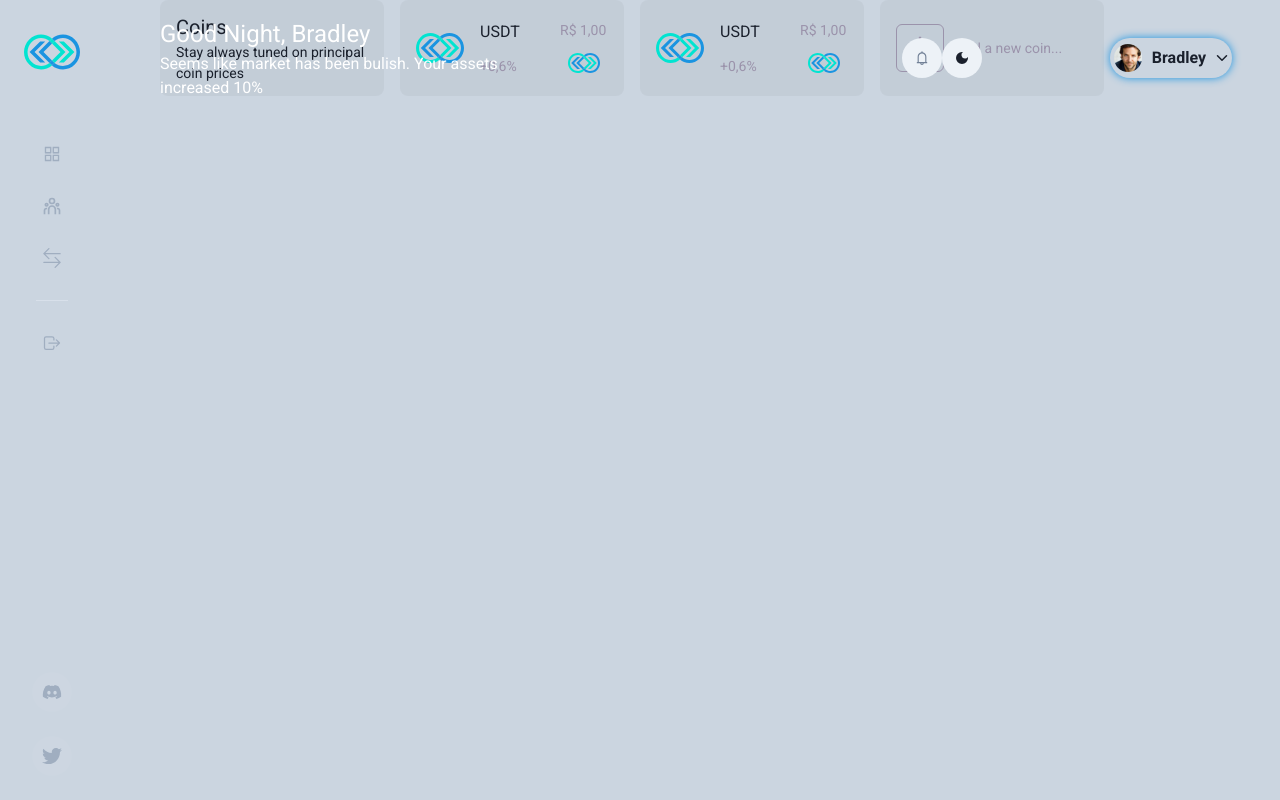
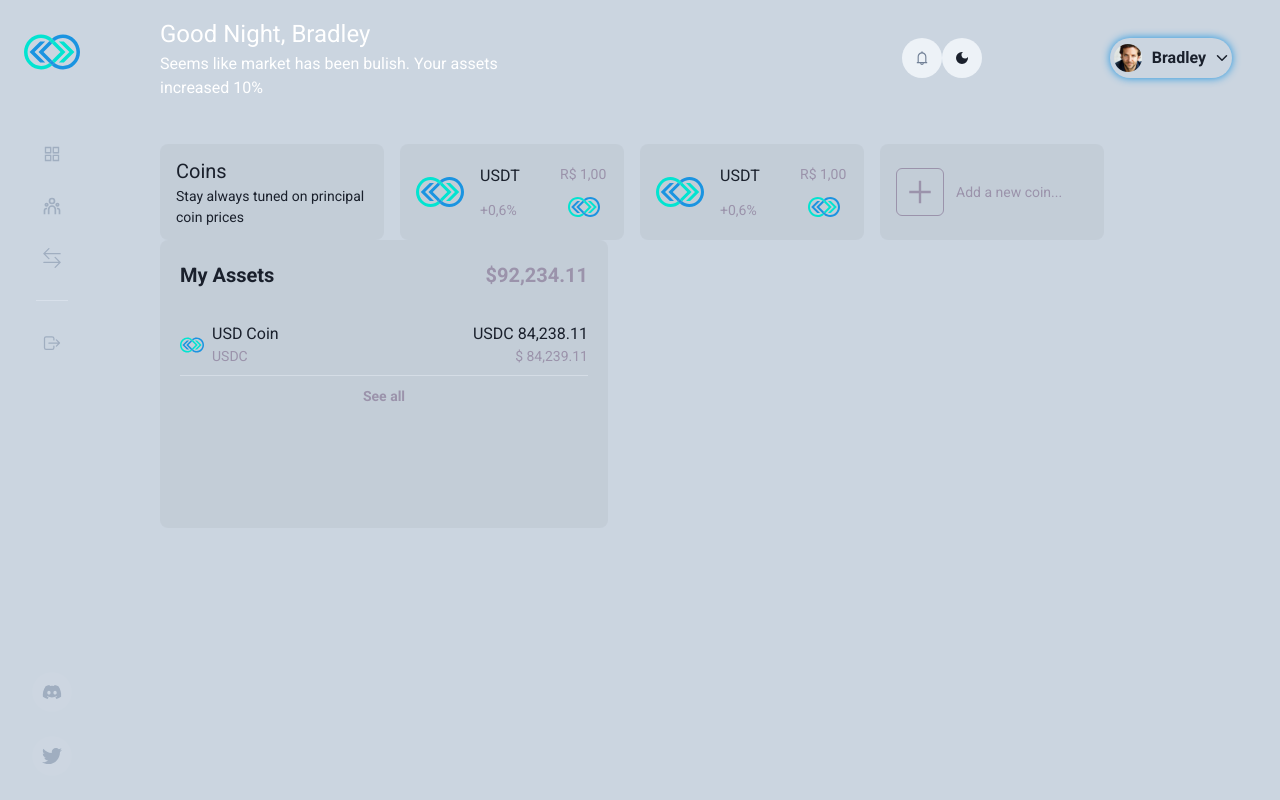
Before and after one commit to Pedrobourguignon/cali-finance, a Next.js app: page /home in a window 1280 px wide. Built offline with nearby package versions, Linux system fonts and the light colour scheme.

Commit message:
feat: create my assets table

```diff
--- a/components/Teams/TeamFinanceOverall.tsx
+++ b/components/Cards/TeamFinanceOverallCard.tsx
@@ -7,7 +7,7 @@ import {
 import { usePicasso } from 'hooks/usePicasso';
 import { BsThreeDotsVertical } from 'react-icons/bs';
 
-export const TeamFinanceOverall = () => {
+export const TeamFinanceOverallCard = () => {
 	const theme = usePicasso();
 	return (
 		<Flex
@@ -45,4 +45,4 @@ export const TeamFinanceOverall = () => {
 	);
 };
 
-export default TeamFinanceOverall;
+export default TeamFinanceOverallCard;
--- a/components/Cards/index.ts
+++ b/components/Cards/index.ts
@@ -3,4 +3,5 @@ export * from './CoinsCardsDinamic';
 export * from './CostPerMonthCard';
 export * from './NewCoinCard';
 export * from './TeamBalanceCard';
+export * from './TeamFinanceOverallCard';
 export * from './TimeLeftCard';
--- a/components/SideBar/Sidebar.tsx
+++ b/components/SideBar/Sidebar.tsx
@@ -5,7 +5,6 @@ import { AiOutlineAppstore } from 'react-icons/ai';
 import { IoLogOutOutline } from 'react-icons/io5';
 import { BsArrowLeftRight } from 'react-icons/bs';
 import { FaDiscord, FaTwitter } from 'react-icons/fa';
-import { MarginTopContainer } from 'containers/MarginTopContainer';
 
 export const Sidebar: React.FC = () => {
 	const menuOptions = [AiOutlineAppstore, RiTeamLine, BsArrowLeftRight];
@@ -25,15 +24,13 @@ export const Sidebar: React.FC = () => {
 					</NextLink>
 				</Flex>
 				<Flex className="menu" flexDirection="column" align="center" ml="6">
-					<MarginTopContainer>
-						<Flex flexDirection="column">
+					<Flex flexDirection="column" mt="36">
 						{menuOptions.map((menuItem, index) => (
 							<Flex mb="8" key={+index}>
 								<Icon as={menuItem} boxSize="5" color="gray.400" />
 							</Flex>
 						))}
 					</Flex>
-					</MarginTopContainer>
 					<Flex>
 						<Divider orientation="horizontal" w="8" bg="gray.400" />
 					</Flex>
--- /dev/null
+++ b/components/Tables/MyAssetsTable.tsx
@@ -0,0 +1,50 @@
+import { Button, Divider, Flex, Img, Link, Text } from '@chakra-ui/react';
+import { usePicasso } from 'hooks';
+
+export const MyAssetsTable = () => {
+	const theme = usePicasso();
+	return (
+		<Flex
+			w="md"
+			h="72"
+			bg={theme.bg.primary}
+			rounded="lg"
+			p="5"
+			direction="column"
+		>
+			<Flex w="full" direction="row" justify="space-between" mb="8">
+				<Text fontWeight="Bold" fontSize="xl">
+					My Assets
+				</Text>
+				<Text fontWeight="Bold" fontSize="xl" color={theme.text.gray}>
+					$92,234.11
+				</Text>
+			</Flex>
+			<Flex justify="space-between">
+				<Flex>
+					<Flex align="center" mr="2">
+						<Img src="/images/cali-logo.svg" boxSize="6" />
+					</Flex>
+					<Flex direction="column">
+						<Text fontSize="md">USD Coin</Text>
+						<Text fontSize="sm" color={theme.text.gray}>
+							USDC
+						</Text>
+					</Flex>
+				</Flex>
+				<Flex direction="column">
+					<Text fontSize="md">USDC 84,238.11</Text>
+					<Text fontSize="sm" color={theme.text.gray} align="end">
+						$ 84,239.11
+					</Text>
+				</Flex>
+			</Flex>
+			<Divider bg={theme.bg.gray} mt="2" />
+			<Button fontSize="sm" color={theme.text.gray} bg="transparent">
+				See all
+			</Button>
+		</Flex>
+	);
+};
+
+export default MyAssetsTable;
--- /dev/null
+++ b/components/Tables/index.ts
@@ -0,0 +1,2 @@
+export * from './MyAssetsTable';
+export * from './TeamTable';
--- a/components/Teams/index.ts
+++ /dev/null
@@ -1,2 +0,0 @@
-export * from './TeamTable';
-export * from './TeamFinanceOverall';
--- a/components/index.ts
+++ b/components/index.ts
@@ -2,4 +2,4 @@ export * from './Buttons';
 export * from './Cards';
 export * from './Header';
 export * from './SideBar';
-export * from './Teams';
+export * from './Tables';
--- a/containers/HomeContainer.tsx
+++ b/containers/HomeContainer.tsx
@@ -1,12 +1,19 @@
 import { Flex } from '@chakra-ui/react';
-import { CoinsCardsDinamic, CoinsCardsStatic, NewCoinCard } from 'components';
+import {
+	CoinsCardsDinamic,
+	CoinsCardsStatic,
+	MyAssetsTable,
+	NewCoinCard,
+} from 'components';
+
 import { AppLayout } from 'layouts';
 import { MarginLeftContainer } from './MarginLeftContainer';
 
 export const HomeContainer: React.FC = () => (
 	<AppLayout>
 		<MarginLeftContainer>
-			<Flex>
+			<Flex direction="column">
+				<Flex mt="36">
 					<Flex>
 						<CoinsCardsStatic />
 					</Flex>
@@ -22,6 +29,10 @@ export const HomeContainer: React.FC = () => (
 						<NewCoinCard />
 					</Flex>
 				</Flex>
+				<Flex>
+					<MyAssetsTable />
+				</Flex>
+			</Flex>
 		</MarginLeftContainer>
 	</AppLayout>
 );
--- a/containers/MarginTopContainer.tsx
+++ /dev/null
@@ -1,8 +0,0 @@
-import { Flex } from '@chakra-ui/react';
-import { IBackground } from 'types';
-
-export const MarginTopContainer: React.FC<IBackground> = ({ children }) => (
-	<Flex mt="36" flexDirection="row">
-		{children}
-	</Flex>
-);
--- a/containers/TeamsContainer.tsx
+++ b/containers/TeamsContainer.tsx
@@ -1,23 +1,21 @@
 import { Flex } from '@chakra-ui/react';
-import { TeamTable, TeamFinanceOverall } from 'components';
-
+import { TeamFinanceOverallCard, TeamTable } from 'components';
 import { AppLayout } from 'layouts';
 import { MarginLeftContainer } from './MarginLeftContainer';
-import { MarginTopContainer } from './MarginTopContainer';
 
 export const TeamsContainer = () => (
 	<Flex>
 		<AppLayout>
-			<MarginTopContainer>
-				<MarginLeftContainer>
+			<MarginLeftContainer>
+				<Flex mt="36">
 					<Flex>
 						<TeamTable />
 					</Flex>
 					<Flex>
-						<TeamFinanceOverall />
+						<TeamFinanceOverallCard />
 					</Flex>
-				</MarginLeftContainer>
-			</MarginTopContainer>
+				</Flex>
+			</MarginLeftContainer>
 		</AppLayout>
 	</Flex>
 );
--- a/hooks/usePicasso.tsx
+++ b/hooks/usePicasso.tsx
@@ -27,6 +27,7 @@ const usePicasso = () => {
 			primary: useColorModeValue('blackAlpha.50', '#282729'),
 			secondary: useColorModeValue('gray.300', '#100F12'),
 			bgCard: useColorModeValue('gray.700', '#333333'),
+			gray: '#6C657A',
 			gradient:
 				'linear-gradient(112.87deg, rgba(26, 29, 225, 0.1) 0%, rgba(16, 15, 18, 0.1) 32.29%, rgba(16, 15, 18, 0.1) 66.15%, rgba(2, 228, 209, 0.1) 100%);',
 		},
```
Also changed, not shown: components/Tables/TeamTable.tsx (renamed from components/Teams/TeamTable.tsx). Lines whose indentation alone changed are shown as unchanged.
